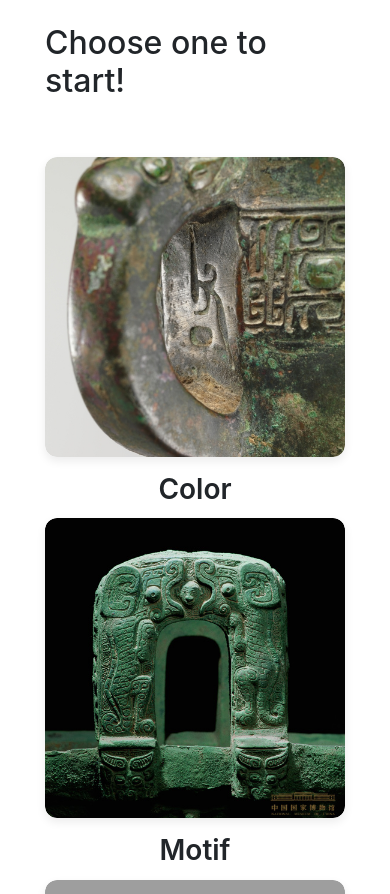
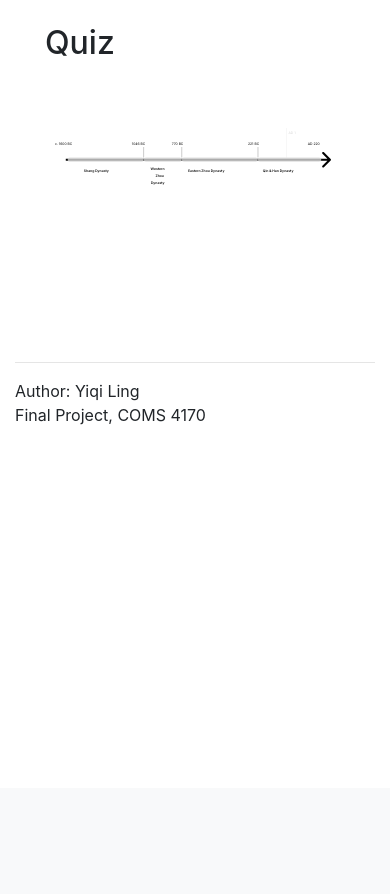
Before and after one commit to 77889itsme/bronze-clocks, a Flask app: page /quiz in a window 390 px wide. Shown: the part 56-950 px from the top of the page. After the commit the page ends 481 px from the top, so only its background shows below. Run offline with Flask 3, Linux system fonts and the light colour scheme; some libraries are stand-ins or nearby versions; grey boxes are pictures that could not be loaded.

Commit message:
add timeline component

```diff
--- a/templates/quiz.html
+++ b/templates/quiz.html
@@ -4,38 +4,11 @@
 <script type="text/javascript" src="{{ url_for('static', filename = 'js/quiz.js') }}"></script>
 
 <div class="container">
-    <br><h2>Choose one to start!</h2> <br><br>
+  <br><h2>Quiz</h2> <br><br>
 
-    <div class="row">
-        <div class="col-md-4 text-center">
-          <a href="/learn/color" class="learning-link">
-            <div class="learning-card">
-              <img src="{{ url_for('static', filename='images/父丁爵_color.jpg') }}" alt="Color learning module" class="card-image" />
-            </div>
-            <h3 class="card-title">Color</h3>
-          </a>
-        </div>
+  {% include "timeline.html" %}
 
-        <div class="col-md-4 text-center">
-          <a href="/learn/motif" class="learning-link">
-            <div class="learning-card">
-              <img src="{{ url_for('static', filename='images/司母戊鼎_motif.jpg') }}" alt="Motif learning module" class="card-image" />
-            </div>
-            <h3 class="card-title">Motif</h3>
-          </a>
-        </div>
-
-        <div class="col-md-4 text-center">
-          <a href="/learn/shape" class="learning-link">
-            <div class="learning-card">
-              <img src="{{ url_for('static', filename='images/长信宫灯_shape.jpg') }}" alt="Shape learning module" class="card-image" />
-            </div>
-            <h3 class="card-title">Shape</h3>
-          </a>
-        </div>
-      </div>
-
- </div>
+</div>
 
 
 
--- /dev/null
+++ b/templates/timeline.html
@@ -0,0 +1,262 @@
+<style>
+
+
+@import url("https://fonts.googleapis.com/css2?family=Inter:wght@400;700&display=swap");
+
+.timeline-container {
+  width: 100%;
+  max-width: 1325px;
+  margin: 0 auto;
+  padding: 20px;
+}
+
+.timeline-wrapper {
+  position: relative;
+  width: 100%;
+}
+
+.timeline-svg {
+  width: 100%;
+  height: auto;
+  max-width: 1325px;
+}
+
+.timeline-date {
+  font-family: "Inter", sans-serif;
+  font-size: 28px;
+  letter-spacing: 0;
+}
+
+.timeline-date-light {
+  fill: #d8d8d8;
+}
+
+.dynasty-label {
+  font-family: "Inter", sans-serif;
+  font-size: 28px;
+  font-weight: 700;
+  fill: #2f2f2f;
+  letter-spacing: 0;
+}
+
+.dynasty-period {
+  fill: #d8d8d8;
+  fill-opacity: 0.8;
+}
+
+/* Accessibility Enhancements */
+.timeline-svg:focus {
+  outline: 2px solid #000;
+  outline-offset: 2px;
+}
+
+/* Responsive Adjustments */
+@media (max-width: 768px) {
+  .timeline-container {
+    padding: 10px;
+  }
+
+  .timeline-date,
+  .dynasty-label {
+    font-size: 20px;
+  }
+}
+
+@media (max-width: 480px) {
+  .timeline-date,
+  .dynasty-label {
+    font-size: 16px;
+  }
+}
+</style>
+
+<body>
+
+<div class="timeline-container">
+    <div
+      class="timeline-wrapper"
+      role="region"
+      aria-label="Chinese Dynasties Timeline"
+    >
+      <svg
+        class="timeline-svg"
+        width="1325"
+        height="271"
+        viewBox="0 0 1325 271"
+        fill="none"
+        xmlns="http://www.w3.org/2000/svg"
+        role="img"
+        aria-labelledby="timeline-title timeline-desc"
+        >
+        <title id="timeline-title">
+          Chinese Dynasties Timeline from 1600 BC to 220 AD
+        </title>
+        <desc id="timeline-desc">
+          A visual timeline showing major Chinese dynasties including Shang,
+          Western Zhou, Eastern Zhou, and Qin & Han dynasties
+        </desc>
+
+        <!-- Timeline Arrow -->
+        <path
+          d="M1304.54 153.536C1306.49 151.583 1306.49 148.417 1304.54 146.464L1272.72 114.645C1270.76 112.692 1267.6 112.692 1265.64 114.645C1263.69 116.597 1263.69 119.763 1265.64 121.716L1293.93 150L1265.64 178.284C1263.69 180.237 1263.69 183.403 1265.64 185.355C1267.6 187.308 1270.76 187.308 1272.72 185.355L1304.54 153.536ZM51 150V155H1301V150V145H51V150Z"
+          fill="black"
+          role="graphics-symbol"
+          aria-label="Timeline arrow"
+        />
+
+        <!-- Date Labels -->
+        <text class="timeline-date" fill="black" x="0" y="78.1818" role="text">
+          c. 1600 BC
+        </text>
+
+        <text
+          class="timeline-date"
+          fill="black"
+          x="363.295"
+          y="78.1818"
+          role="text"
+        >
+          1046 BC
+        </text>
+
+        <text
+          class="timeline-date"
+          fill="black"
+          x="552.471"
+          y="78.1818"
+          role="text"
+        >
+          770 BC
+        </text>
+
+        <text
+          class="timeline-date"
+          fill="black"
+          x="913.311"
+          y="78.1818"
+          role="text"
+        >
+          221 BC
+        </text>
+
+        <text
+          class="timeline-date timeline-date-light"
+          x="1105.03"
+          y="27.1818"
+          role="text"
+        >
+          AD 1
+        </text>
+
+        <text
+          class="timeline-date"
+          fill="black"
+          x="1195.84"
+          y="78.1818"
+          role="text"
+        >
+          AD 220
+        </text>
+
+        <!-- Vertical Lines -->
+        <line
+          x1="419.403"
+          y1="90"
+          x2="419.403"
+          y2="140"
+          stroke="black"
+          role="graphics-symbol"
+        />
+        <line
+          x1="599.83"
+          y1="90"
+          x2="599.83"
+          y2="140"
+          stroke="black"
+          role="graphics-symbol"
+        />
+        <line
+          x1="960.5"
+          y1="90"
+          x2="960.5"
+          y2="140"
+          stroke="black"
+          role="graphics-symbol"
+        />
+        <line
+          x1="1095.5"
+          x2="1095.5"
+          y2="140"
+          stroke="#D8D8D8"
+          role="graphics-symbol"
+        />
+
+        <!-- Dynasty Labels -->
+        <text class="dynasty-label" x="136.436" y="207.182" role="text">
+          Shang Dynasty
+        </text>
+
+        <text class="dynasty-label" role="text">
+          <tspan x="452.422" y="197.182">Western</tspan>
+          <tspan x="475.131" y="231.182">Zhou</tspan>
+          <tspan x="453.775" y="265.182">Dynasty</tspan>
+        </text>
+
+        <text class="dynasty-label" x="629.207" y="207.182" role="text">
+          Eastern Zhou Dynasty
+        </text>
+
+        <text class="dynasty-label" x="983.371" y="207.182" role="text">
+          Qin &amp; Han Dynasty
+        </text>
+
+        <!-- Dynasty Period Indicators -->
+        <rect
+          class="dynasty-period"
+          x="60"
+          y="140"
+          width="360"
+          height="20"
+          rx="10"
+          role="graphics-symbol"
+          aria-label="Shang Dynasty period"
+        />
+
+        <rect
+          class="dynasty-period"
+          x="420"
+          y="140"
+          width="180"
+          height="20"
+          rx="10"
+          role="graphics-symbol"
+          aria-label="Western Zhou Dynasty period"
+        />
+
+        <rect
+          class="dynasty-period"
+          x="600"
+          y="140"
+          width="360"
+          height="20"
+          rx="10"
+          role="graphics-symbol"
+          aria-label="Eastern Zhou Dynasty period"
+        />
+
+        <rect
+          class="dynasty-period"
+          x="960"
+          y="140"
+          width="300"
+          height="20"
+          rx="10"
+          role="graphics-symbol"
+          aria-label="Qin and Han Dynasty period"
+        />
+      </svg>
+
+    </div>
+</div>
+
+</body>
```
Also changed, not shown: data/quiz.json (added, +206 -0 lines), 3 other files.
